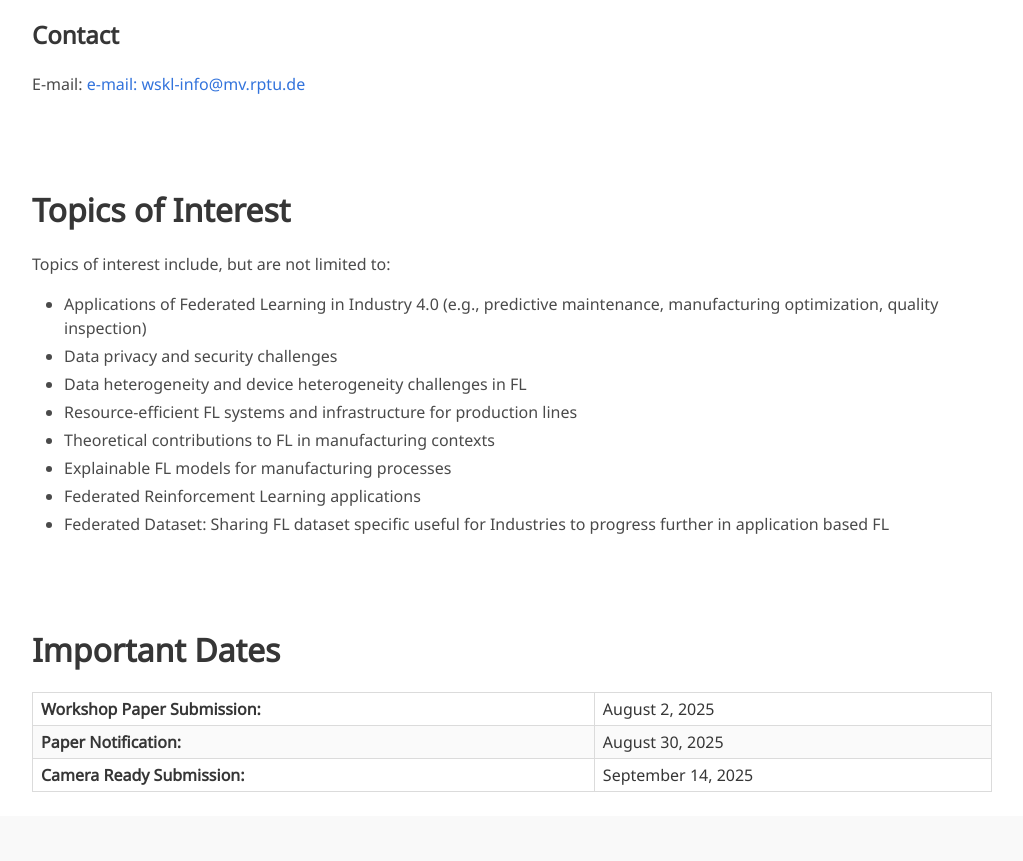
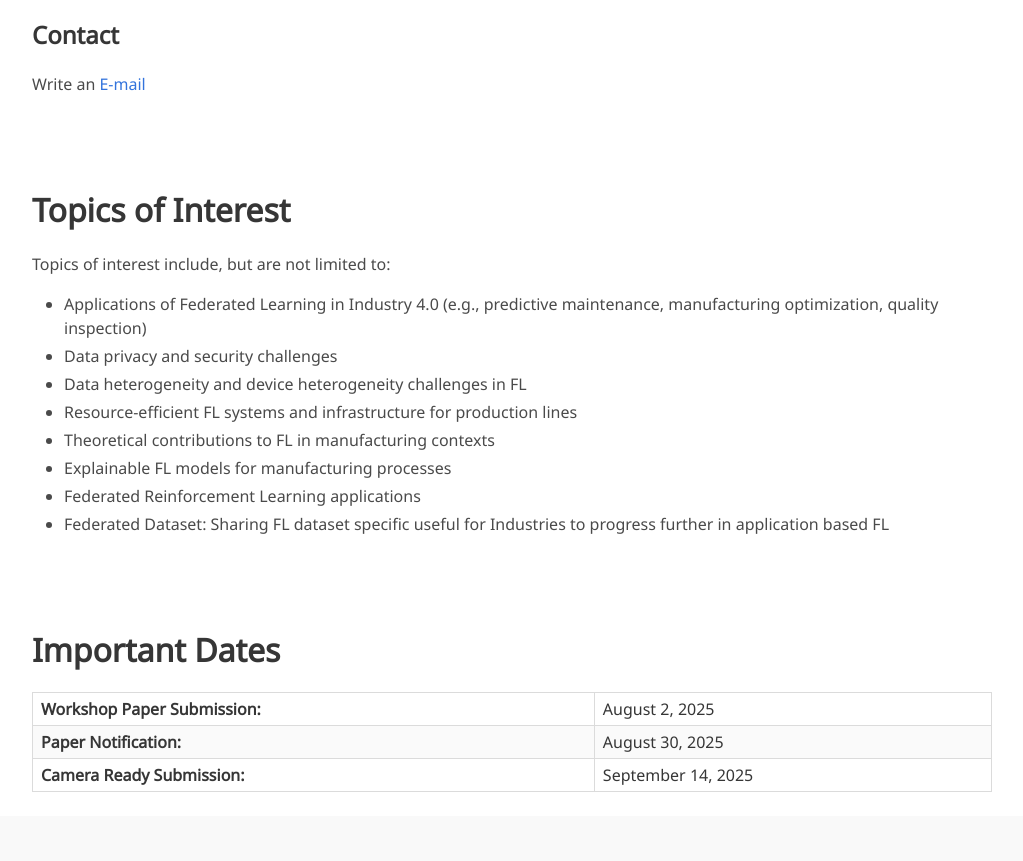
Before and after one commit to fedlearn-hub/fedlearn-hub.github.io, a plain HTML site: page index.html in a window 1280 px wide. Shown: the part 953-1814 px from the top of the page, without its empty margins (128-1151 px from the left). Drawn offline with nearby package versions, Linux system fonts and the light colour scheme; some icons are missing; a web font is replaced by a local one.

Commit message:
Update index.html

```diff
--- a/index.html
+++ b/index.html
@@ -81,7 +81,7 @@
       </div>
       <h3 class="title is-4">Contact</h3>
       <div class="content">
-      <p>E-mail:  <a href="mailto:wskl-info@mv.rptu.de??subject=[FL4I.40] inquiry">e-mail: wskl-info@mv.rptu.de</a></p>
+      <p>Write an <a href="mailto:wskl-info@mv.rptu.de?subject=[FL4I.40]%20inquiry">E-mail</a></p>
     </div>
   </div>
 
```
